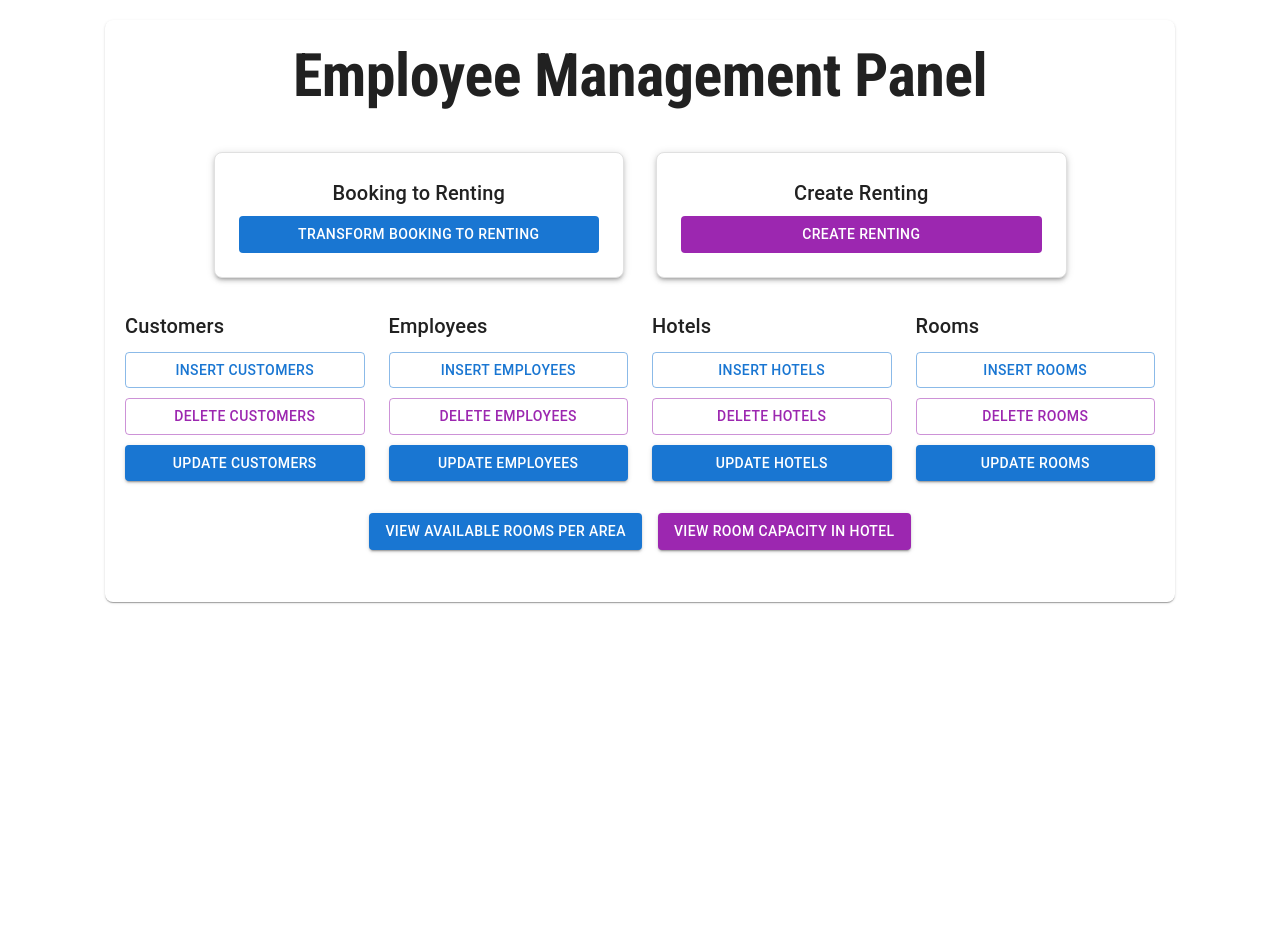
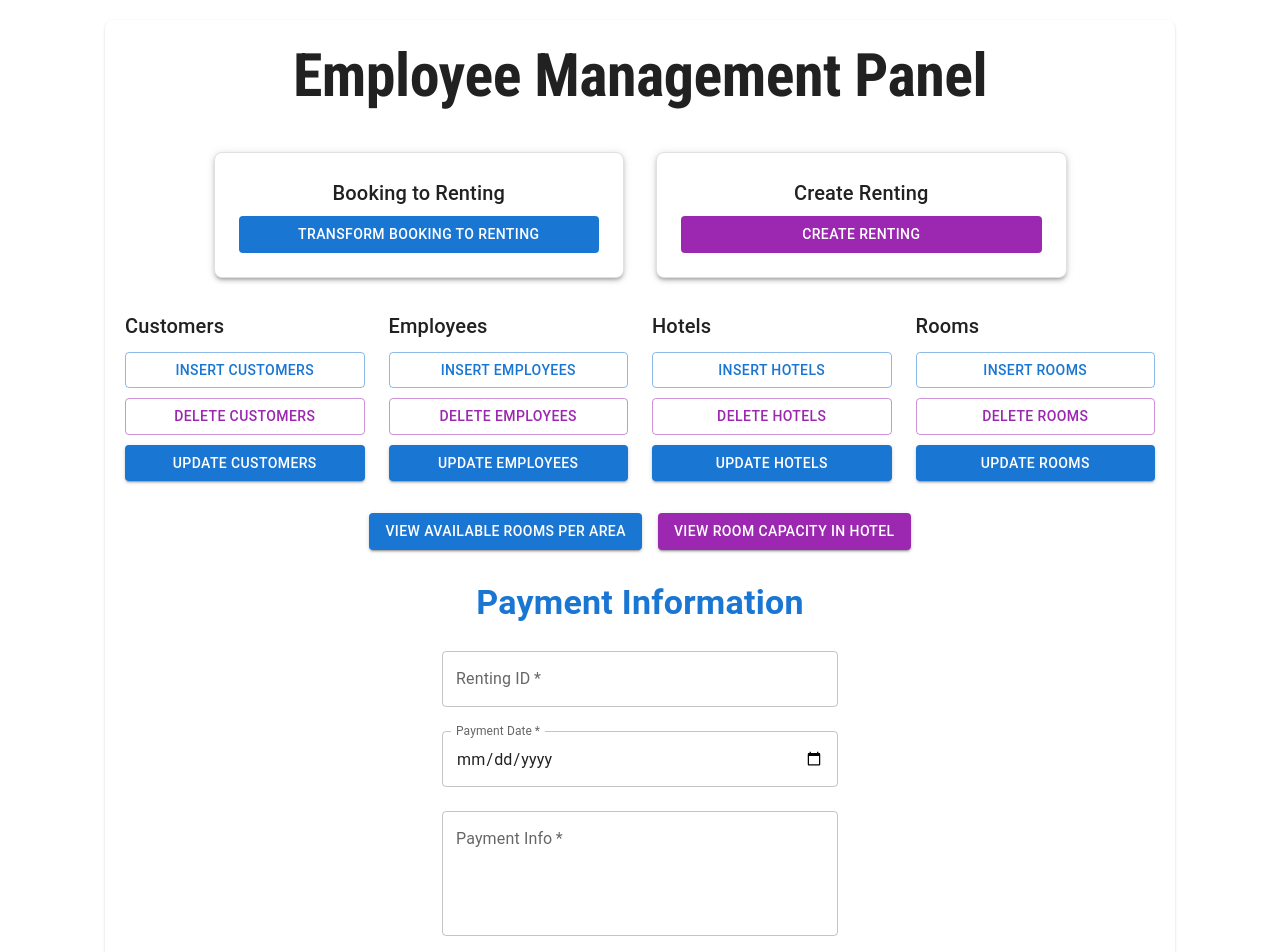
Before and after one commit to MasoudKarimi4/hotel-app, a React (Create React App) app in the folder frontend/: page /employee-app in a window 1280 px wide. Shown: the top 952 px of the page. Before the commit the page ends 800 px from the top, so only its background shows below. Built offline with nearby package versions, Linux system fonts and the light colour scheme.

Commit message:
added functionanlity of payment and added to employee panel

```diff
--- a/frontend/src/components/CustomerApp.js
+++ b/frontend/src/components/CustomerApp.js
@@ -15,55 +15,15 @@ import Slider from '@mui/material/Slider';
 
 import Filters from './CustomerFilters';
 import Booking from './Booking';
-import PaymentForm from './PaymentForm';
+
 
 const defaultTheme = createTheme();
 
 export default function CustomerApp() {
   const navigate = useNavigate();
   const [priceRange, setPriceRange] = React.useState(100); // Initial value for price range slider
-  //for the payment
-  const [paymentFormData, setPaymentFormData] = useState({
-    paymentDate: '',
-    paymentInfo: ''
-  });
-  const handlePaymentChange = (event) => {
-    const { name, value } = event.target;
-    setPaymentFormData({
-      ...paymentFormData,
-      [name]: value
-    });
-  };
-  const handlePaymentSubmit = async (event) => {
-    event.preventDefault();
 
-    // Here you would make a fetch request to your backend endpoint for payments
-    // Assuming your API expects 'payment_rent_id', 'date_of_transaction', and 'payment_info'
-    try {
-      const response = await fetch('/api/payments', {
-        method: 'POST',
-        headers: {
-          'Content-Type': 'application/json',
-        },
-        body: JSON.stringify({
-          payment_rent_id: 5,
-          date_of_transaction: paymentFormData.paymentDate,
-          payment_info: paymentFormData.paymentInfo,
-        }),
-      });
 
-      if (!response.ok) {
-        throw new Error('Network response was not ok');
-      }
-
-      const data = await response.json();
-      console.log('Payment successful:', data);
-      // Handle success (e.g., showing a success message or clearing the form)
-    } catch (error) {
-      console.error('Payment submission error:', error);
-      // Handle error (e.g., showing an error message)
-    }
-  };
 
 
   const [formData, setFormData] = React.useState({
@@ -164,7 +124,7 @@ export default function CustomerApp() {
 
       <Booking formData={formData} handleChange={handleChange} handleSubmit={handleSubmit}/>
 
-      <PaymentForm formData={formData} handleChange={handleChange} handleSubmit={handleSubmit}/>
+
 
 
 
--- a/frontend/src/components/EmployeeApp.js
+++ b/frontend/src/components/EmployeeApp.js
@@ -1,6 +1,9 @@
 import React, { useState } from 'react';
 import { Button, Grid, Typography, Paper, Dialog, DialogActions, DialogContent, DialogTitle, TextField,FormControlLabel,Checkbox,Box, Stack} from '@mui/material';
 import { useNavigate } from 'react-router-dom';
+import PaymentForm from './PaymentForm';
+
+
 
 
 function InsertRentingModal({ open, onClose, onSubmit }) {
@@ -390,7 +393,24 @@ const handleViewRoomCapacityByHotel = () => {
 
 
 
+  const [formData, setFormData] = useState({
+    rentingId: '',
+    paymentDate: '',
+    paymentInfo: ''
+  });
 
+  // Handler for form input changes
+  const handleChange = (event) => {
+    const { name, value } = event.target;
+    setFormData({ ...formData, [name]: value });
+  };
+
+  // Handler for form submission
+  const handleSubmit = async (event) => {
+    event.preventDefault();
+    // Submit form data to your backend
+    // Implement the fetch request here
+  };
 
 
 
@@ -510,7 +530,10 @@ const handleViewRoomCapacityByHotel = () => {
         <InsertRentingModal open={isCreateRentingOpen} onClose={handleCloseCreateRenting} onSubmit={handleInsertRenting} />
       )}
 
+<PaymentForm formData={formData} handleChange={handleChange} handleSubmit={handleSubmit}/>
+
 
     </Paper>
+
   );
 }
--- a/frontend/src/components/PaymentForm.js
+++ b/frontend/src/components/PaymentForm.js
@@ -1,7 +1,45 @@
-import React from 'react';
+import React, { useState } from 'react';
 import { Container, Box, Typography, TextField, Button } from '@mui/material';
 
-const PaymentForm = ({ formData, handleChange, handleSubmit }) => {
+const PaymentForm = () => {
+  const [formData, setFormData] = useState({
+    rentingId: '',
+    paymentDate: '',
+    paymentInfo: ''
+  });
+
+  const handleChange = (e) => {
+    setFormData({ ...formData, [e.target.name]: e.target.value });
+  };
+
+  const handleSubmit = async (event) => {
+    event.preventDefault();
+    try {
+      const response = await fetch('http://localhost:5000/api/payments', {
+        method: 'POST',
+        headers: { 'Content-Type': 'application/json' },
+        body: JSON.stringify({
+          rentingId: parseInt(formData.rentingId),
+          paymentDate: formData.paymentDate,
+          paymentInfo: formData.paymentInfo
+        })
+      });
+
+      if (!response.ok) {
+        const errorData = await response.json();
+        alert(errorData.message); // Display the error message
+      } else {
+        alert('Payment submitted successfully');
+        // Clear the form after successful submission
+        setFormData({ rentingId: '', paymentDate: '', paymentInfo: '' });
+      }
+    } catch (error) {
+      console.error('Error submitting payment:', error);
+      alert('Failed to submit payment');
+    }
+  };
+
+
   return (
     <Container component="main" maxWidth="xs">
       <Box sx={{ textAlign: 'center' }}>
@@ -15,13 +53,22 @@ const PaymentForm = ({ formData, handleChange, handleSubmit }) => {
           margin="normal"
           required
           fullWidth
+          id="rentingId"
+          label="Renting ID"
+          name="rentingId"
+          type="number"
+          value={formData.rentingId}
+          onChange={handleChange}
+        />
+        <TextField
+          margin="normal"
+          required
+          fullWidth
           id="paymentDate"
           label="Payment Date"
           name="paymentDate"
           type="date"
-          InputLabelProps={{
-            shrink: true,
-          }}
+          InputLabelProps={{ shrink: true }}
           value={formData.paymentDate}
           onChange={handleChange}
         />
```
Also changed, not shown: 2 other files (tests, documents, lock files or other folders).
